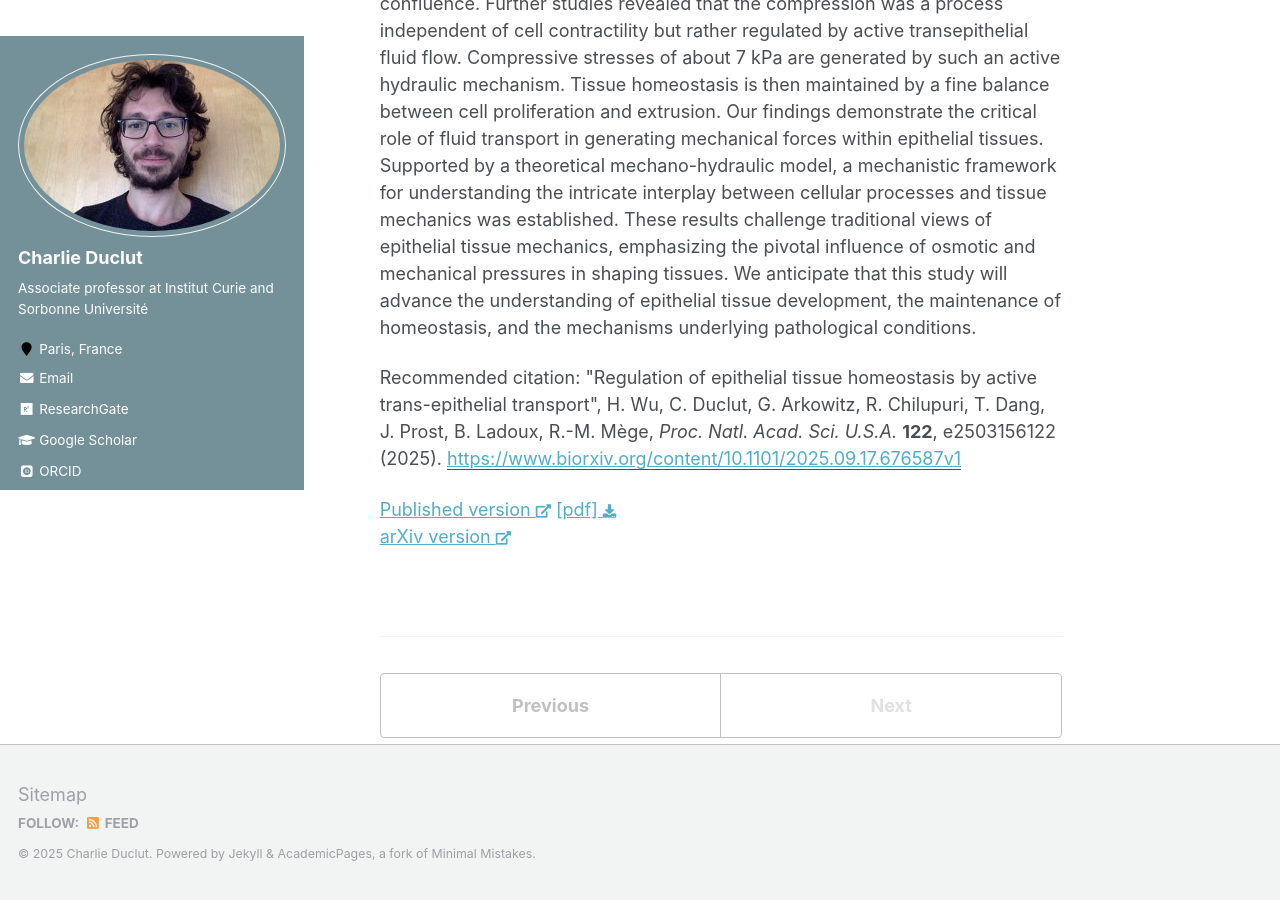
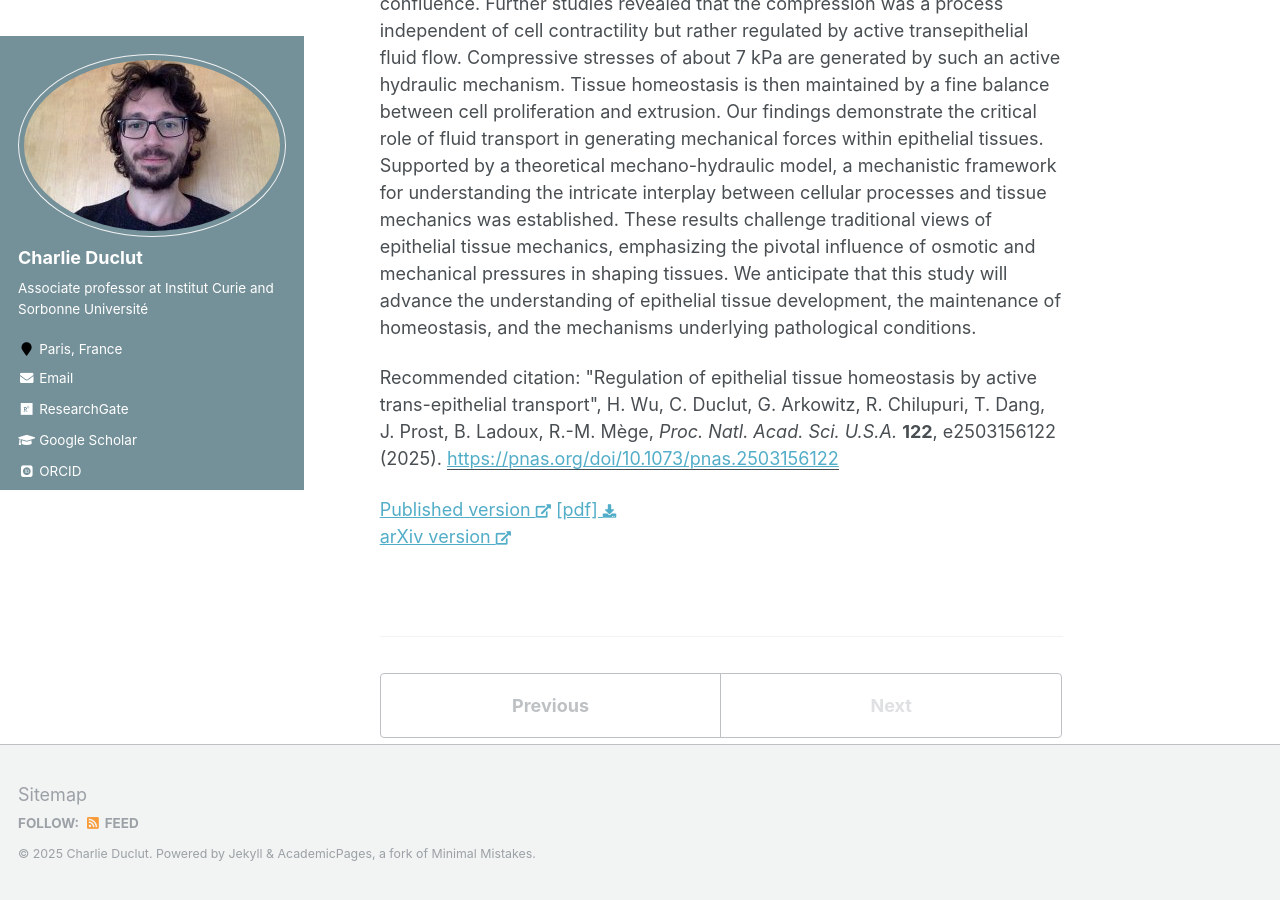
Before and after one commit to charlieduclut/charlieduclut.github.io, a Jekyll site: the page built from _publications/2025-11-18-wu2025regulation.md, in a window 1280 px wide and 900 px high, scrolled down 521 px. Built offline with Jekyll 4.4.1, drawn with Linux system fonts in a browser that asks for light colours; some web fonts are replaced; some of the changed lines change nothing that is shown.

Commit message:
updated link PNAS

```diff
--- a/_publications/2025-11-18-wu2025regulation.md
+++ b/_publications/2025-11-18-wu2025regulation.md
@@ -10,12 +10,12 @@ venue: 'Proc. Natl. Acad. Sci. U.S.A.'
 preprintvenue: 'bioRxiv'
 volume: '122'
 page: 'e2503156122'
-paperurl: 'https://www.biorxiv.org/content/10.1101/2025.09.17.676587v1'
+paperurl: 'https://pnas.org/doi/10.1073/pnas.2503156122'
 arxivid: '2025.09.17.676587'
 pubnumber: 25
 citation: '&quot;Regulation of epithelial tissue homeostasis by active trans-epithelial transport&quot;, H. Wu, C. Duclut, G. Arkowitz, R. Chilupuri, T. Dang, J. Prost, B. Ladoux, R.-M. Mège, <i>Proc. Natl. Acad. Sci. U.S.A.</i> <b>122</b>, e2503156122 (2025).'
 ---
-[Published version <i class="fa fa-external-link-alt fa-xs" aria-hidden="true"></i>](https://www.biorxiv.org/content/10.1101/2025.09.17.676587v1)
+[Published version <i class="fa fa-external-link-alt fa-xs" aria-hidden="true"></i>](https://pnas.org/doi/10.1073/pnas.2503156122)
 [[pdf] <i class="fa fa-download fa-xs" aria-hidden="true"></i>](http://charlieduclut.github.io/files/wu2025regulation.pdf)
 <br/>
 [arXiv version <i class="fa fa-external-link-alt fa-xs" aria-hidden="true"></i>](https://arxiv.org/abs/2025.09.17.676587)
```
